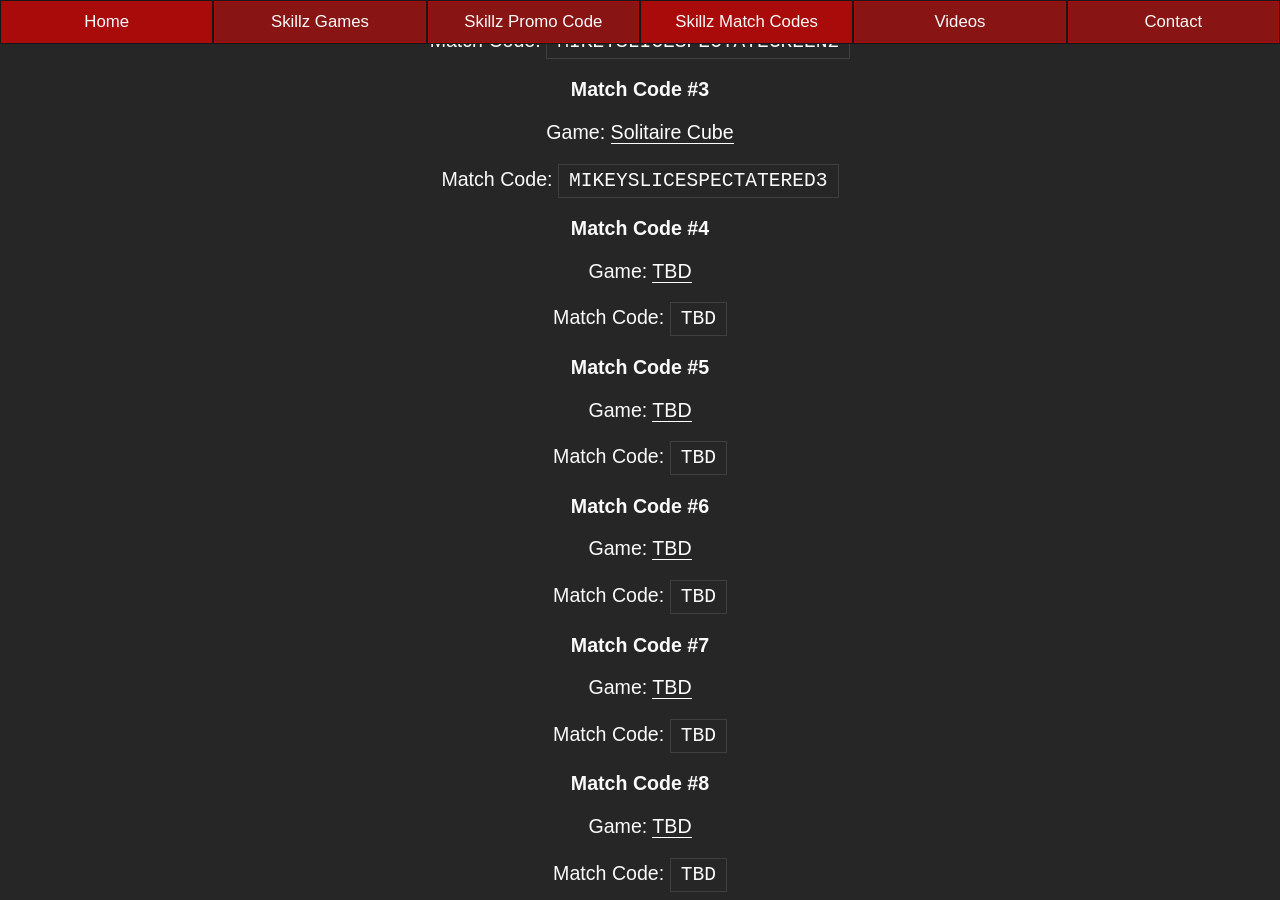
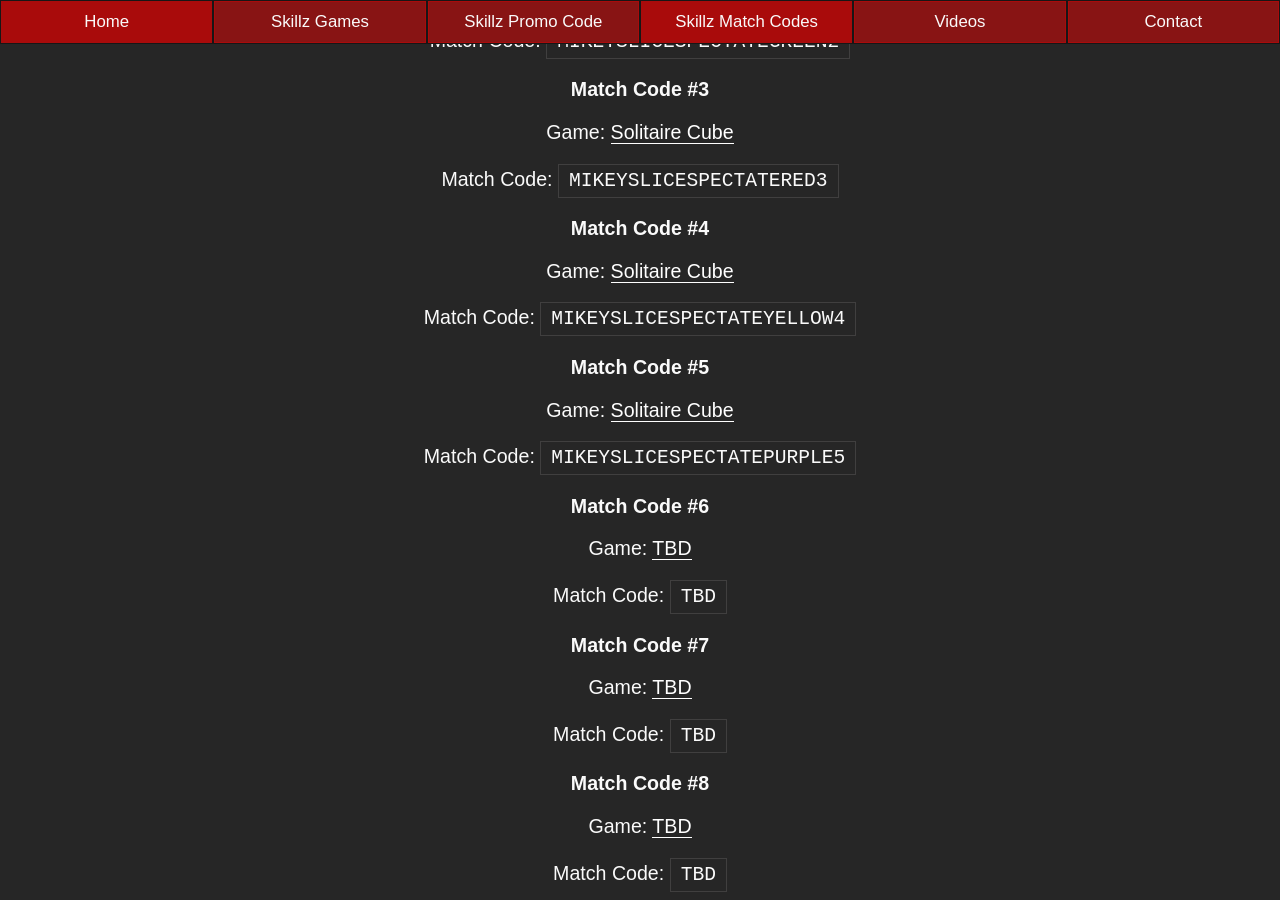
Before and after one commit to mikeyslice/esports-medium, a Jekyll site: the page built from skillz-match-codes.md, in a window 1280 px wide and 900 px high, scrolled down 3521 px. Built offline with Jekyll 4.4.1, drawn with Linux system fonts in a browser that asks for light colours.

Commit message:
Update Skillz Match Codes “skillz-match-codes”

```diff
--- a/_includes/pages/skillz-match-codes.html
+++ b/_includes/pages/skillz-match-codes.html
@@ -121,15 +121,15 @@
 
 <h3>Match Code #4</h3>
 
-<p>Game: <a href="/skillz-games/">TBD</a><p>
+<p>Game: <a href="/skillz-games/">Solitaire Cube</a><p>
 
-<p>Match Code: <code>TBD</code><p>
+<p>Match Code: <code>MIKEYSLICESPECTATEYELLOW4</code><p>
 
 <h3>Match Code #5</h3>
 
-<p>Game: <a href="/skillz-games/">TBD</a><p>
+<p>Game: <a href="/skillz-games/">Solitaire Cube</a><p>
 
-<p>Match Code: <code>TBD</code><p>
+<p>Match Code: <code>MIKEYSLICESPECTATEPURPLE5</code><p>
 
 <h3>Match Code #6</h3>
 
```
